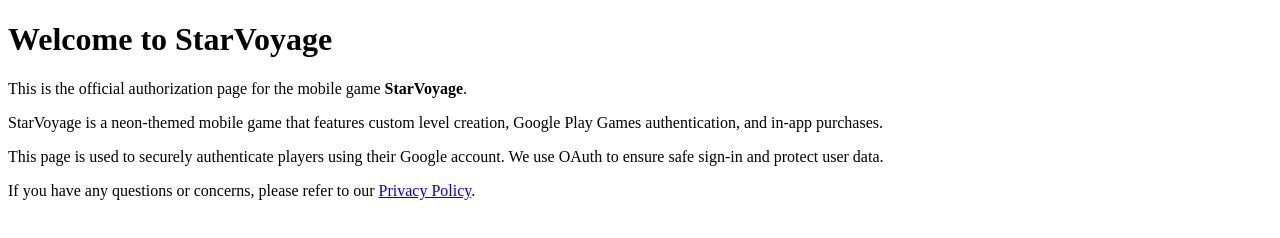
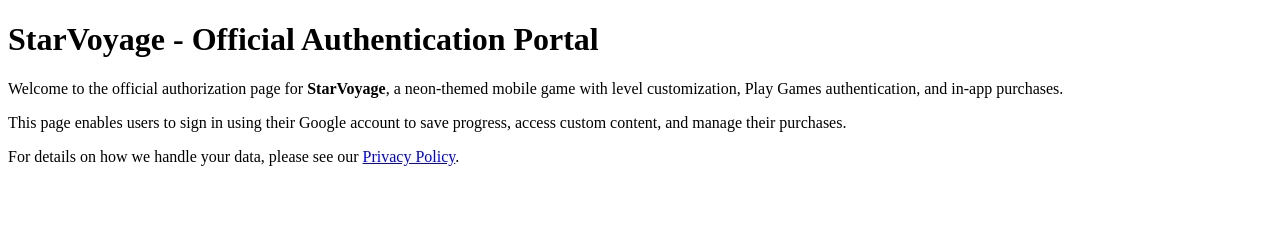
Before and after one commit to ShadeflareStudios/shadeflarestudios.github.io, a plain HTML site: page index.html in a window 1280 px wide. Drawn offline with Linux system fonts and the light colour scheme.

Commit message:
Update index.html

```diff
--- a/index.html
+++ b/index.html
@@ -1,14 +1,13 @@
 <!DOCTYPE html>
-<html>
+<html lang="en">
 <head>
   <meta charset="UTF-8">
-  <title>StarVoyage - Official Auth Portal</title>
+  <title>StarVoyage - Auth Page</title>
 </head>
 <body>
-  <h1>Welcome to StarVoyage</h1>
-  <p>This is the official authorization page for the mobile game <strong>StarVoyage</strong>.</p>
-  <p>StarVoyage is a neon-themed mobile game that features custom level creation, Google Play Games authentication, and in-app purchases.</p>
-  <p>This page is used to securely authenticate players using their Google account. We use OAuth to ensure safe sign-in and protect user data.</p>
-  <p>If you have any questions or concerns, please refer to our <a href="privacy.html">Privacy Policy</a>.</p>
+  <h1>StarVoyage - Official Authentication Portal</h1>
+  <p>Welcome to the official authorization page for <strong>StarVoyage</strong>, a neon-themed mobile game with level customization, Play Games authentication, and in-app purchases.</p>
+  <p>This page enables users to sign in using their Google account to save progress, access custom content, and manage their purchases.</p>
+  <p>For details on how we handle your data, please see our <a href="privacy.html">Privacy Policy</a>.</p>
 </body>
 </html>
```
